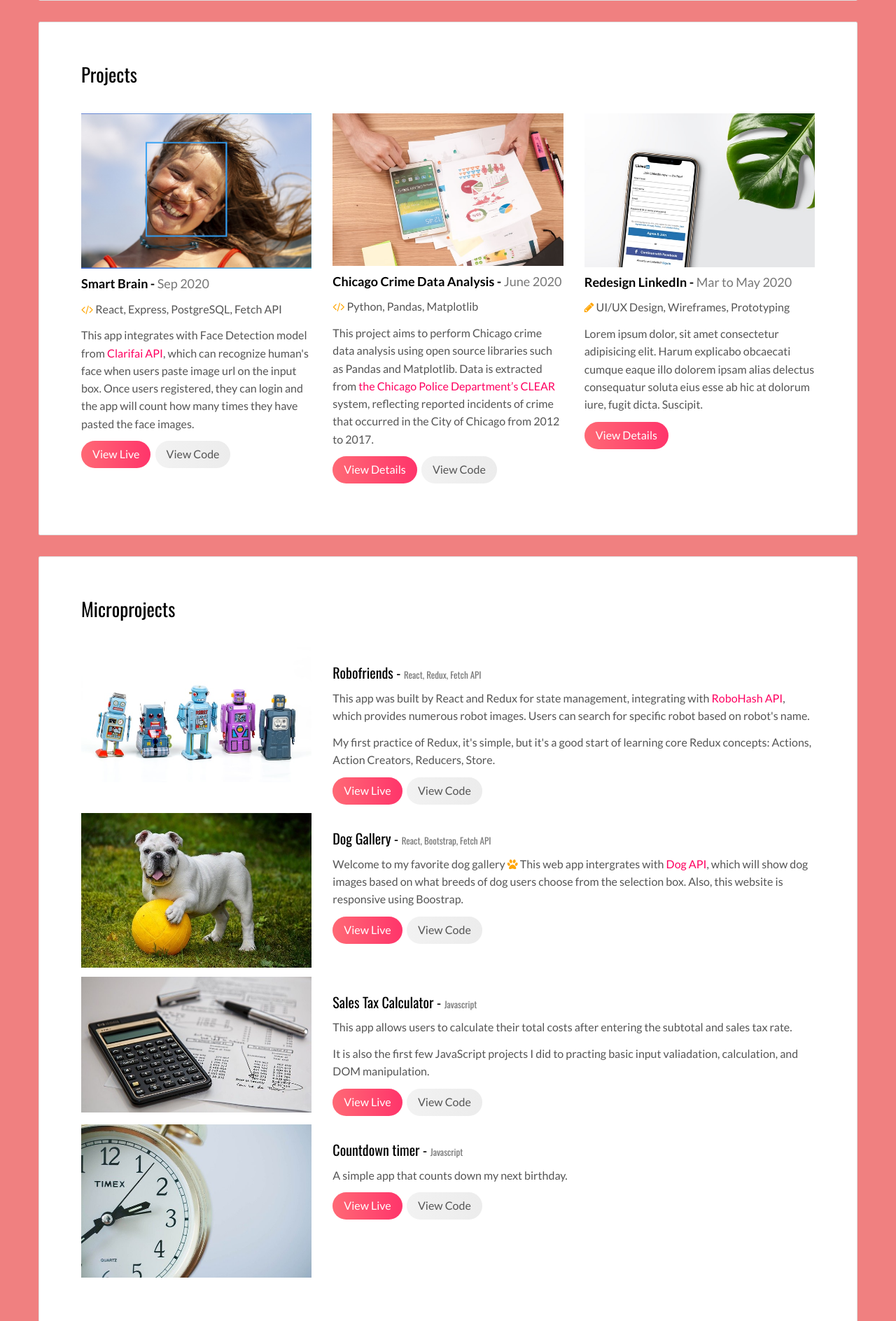
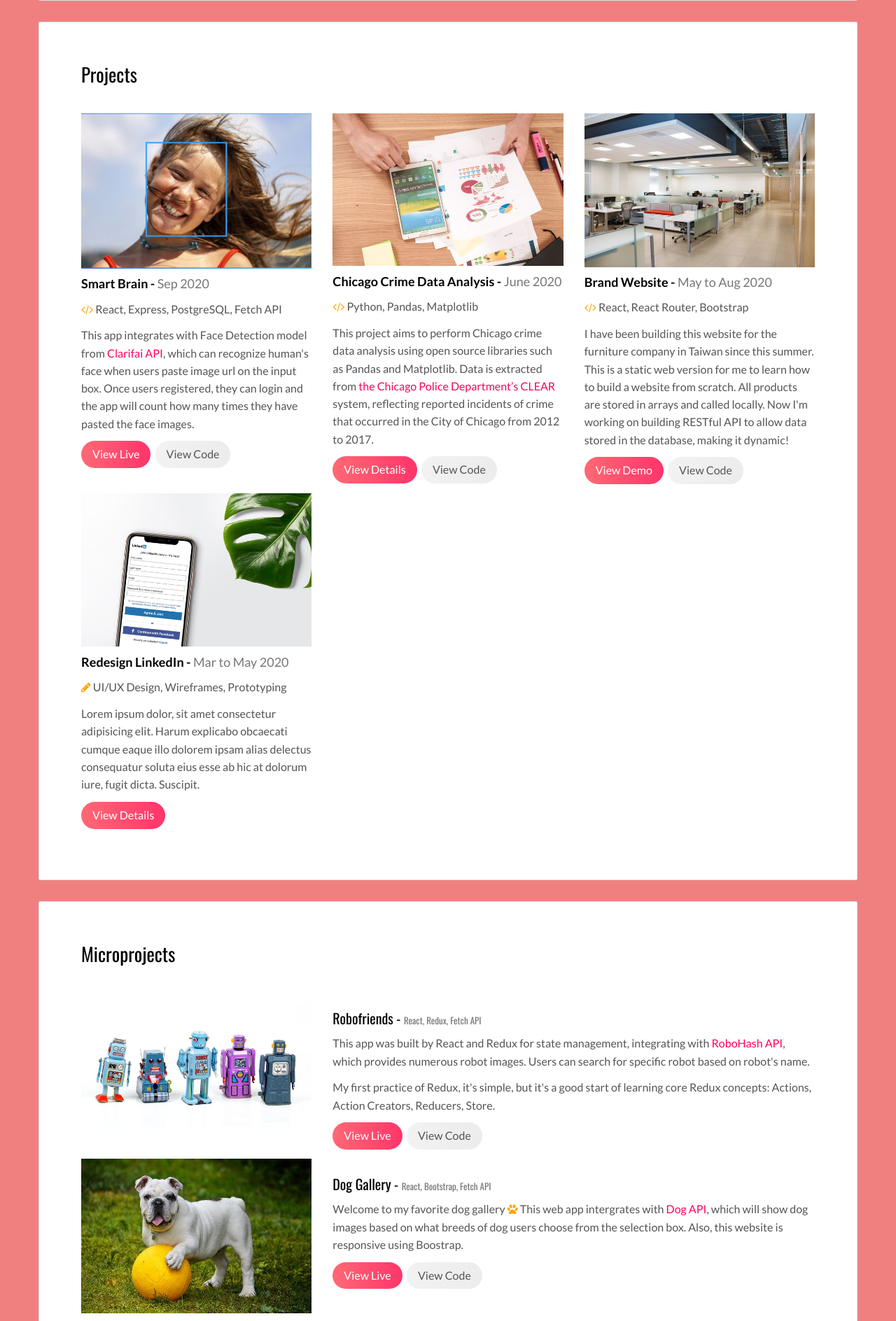
Before and after one commit to hyang77/portfolio, a Flask app: page / in a window 1280 px wide. Shown: the part 831-2719 px from the top of the page at 70% size. Run offline with Flask 2, Linux system fonts and the light colour scheme; some libraries are stand-ins or nearby versions.

Commit message:
add new project

```diff
--- a/templates/index.html
+++ b/templates/index.html
@@ -116,6 +116,11 @@
               <div class="card-block">
                 <h2 id="projects">Projects</h2>
                 <div class="row">
+
+
+
+
+                  <!-- Project - Smart brain -->
                   <div class="col-md-4">
                     <img
                       src="../static/assets/images/smart-brain-image.PNG"
@@ -138,6 +143,20 @@
                     <p>This project aims to perform Chicago crime data analysis using open source libraries such as Pandas and Matplotlib. Data is extracted from <a href="https://data.cityofchicago.org/Public-Safety/Chicago-Police-Department-Illinois-Uniform-Crime-R/c7ck-438e">the Chicago Police Department’s CLEAR</a> system, reflecting reported incidents of crime that occurred in the City of Chicago from 2012 to 2017. </p>
                     <p><a href="project01.html" class="btn btn-primary">View Details</a>&nbsp;&nbsp;<a href="" class="btn btn-default">View Code</a></p>
                   </div>
+
+                  <!-- Project - Brand website -->
+                  <div class="col-md-4">
+                    <img
+                      src="../static/assets/images/enterprise-website-image.jpg"
+                      class="img-responsive"
+                      alt=""
+                    />
+                    <h3 class="h5">Brand Website - <small>May to Aug 2020</small></h3>
+                    <p><b><i class="fa fa-code" style="color:orange"></i></b> React, React Router, Bootstrap</p>
+                    <p>I have been building this website for the furniture company in Taiwan since this summer. This is a static web version for me to learn how to build a website from scratch. All products are stored in arrays and called locally. Now I'm working on building RESTful API to allow data stored in the database, making it dynamic!</p>
+                    <p><a href="https://hyang77.github.io/huhyi-website/" class="btn btn-primary">View Demo</a>&nbsp;&nbsp;<a href="https://github.com/hyang77/huhyi-website" class="btn btn-default">View Code</a></p>
+                  </div>
+
                   <!-- <div class="col-md-4">
                     <img
                       src="../static/assets/images/"
```
Also changed, not shown: static/assets/images/enterprise-website-image.jpg (added).
